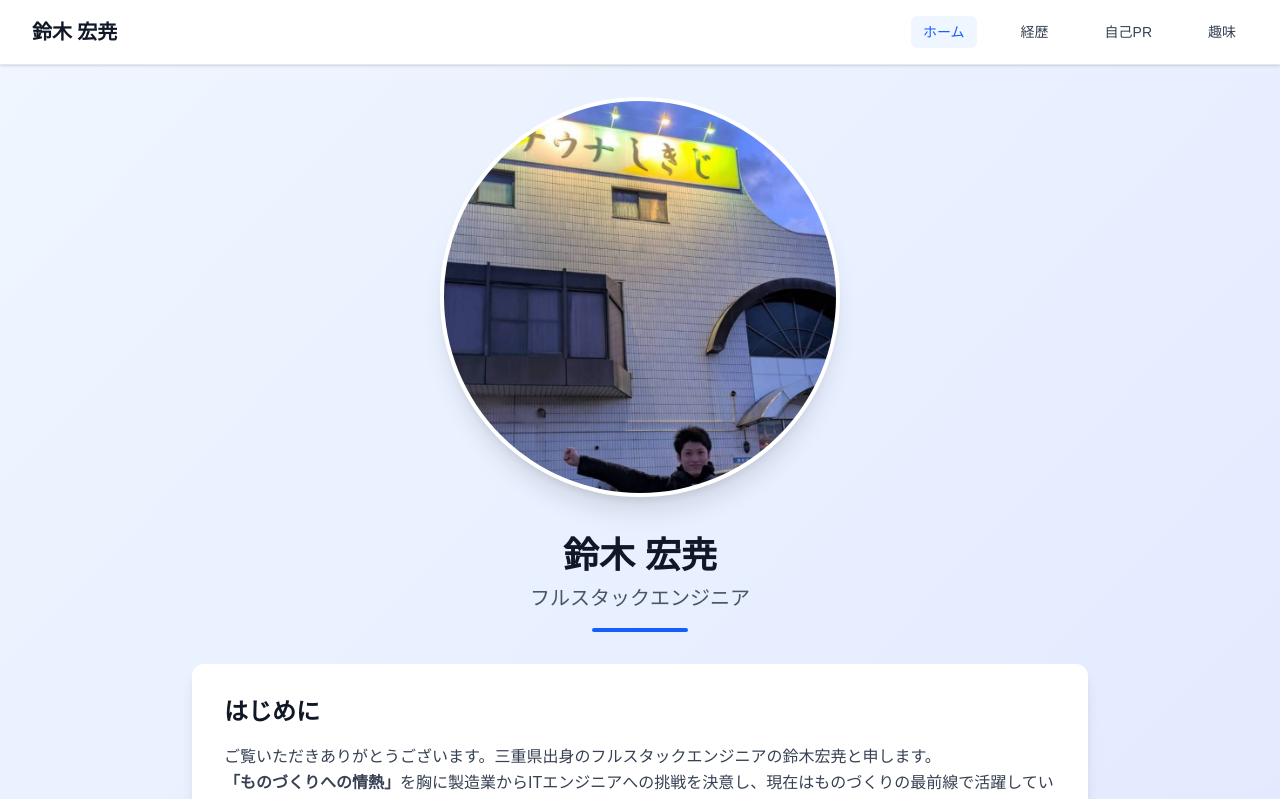
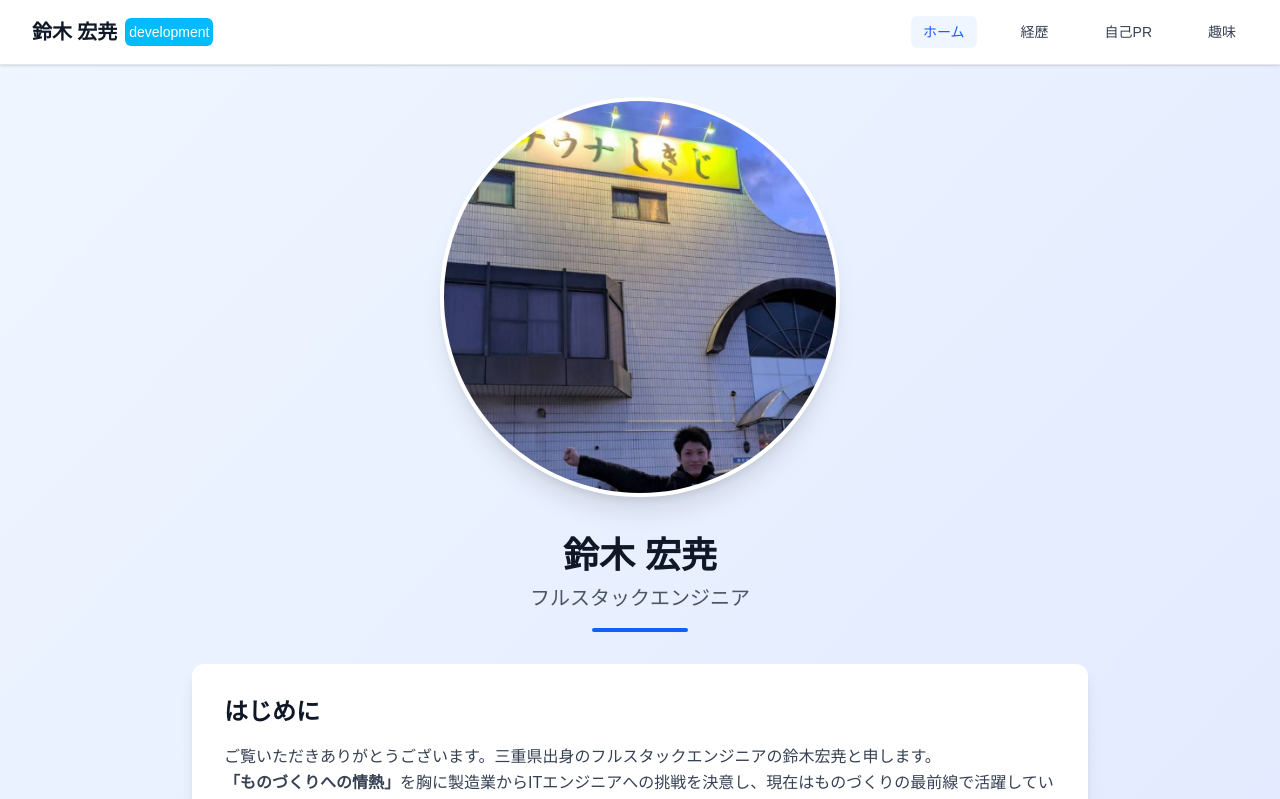
Before and after one commit to zucky2021/next-my-profile, a Next.js app: page / in a window 1280 px wide. Shown: the top 799 px of the page. Built offline with nearby package versions, Linux system fonts and the light colour scheme.

Commit message:
36 Display env

```diff
--- a/src/shared/components/Navigation.tsx
+++ b/src/shared/components/Navigation.tsx
@@ -29,6 +29,7 @@ export default function Navigation() {
     >
       <div className="mx-auto max-w-7xl px-4 sm:px-6 lg:px-8">
         <div className="flex h-16 justify-between">
+          <div className="flex items-center space-x-2">
             <Link
               href="/"
               className="flex items-center font-serif text-xl font-bold text-gray-900"
@@ -36,6 +37,12 @@ export default function Navigation() {
             >
               鈴木 宏尭
             </Link>
+            {process.env.NODE_ENV === "development" && (
+              <span className="h-fit rounded-md bg-sky-400 p-1 text-sm text-white">
+                {process.env.NODE_ENV}
+              </span>
+            )}
+          </div>
 
           <ul
             className="hidden items-center space-x-8 md:flex"
```
Lines whose indentation alone changed are shown as unchanged.
